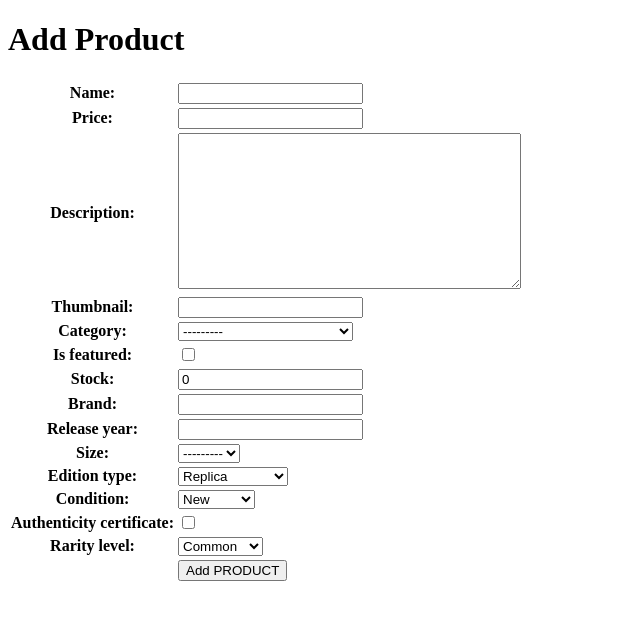
After one commit to nadilasl/football-collectibles, a Django app: page /create-product/ in a window 1280 px wide. The commit adds this page. Shown: the top 620 px of the page, without its empty margins (0-640 px from the left). Run offline with Django 5.2, Linux system fonts and the light colour scheme.

Commit message:
menyelesaikan tugas 3

```diff
--- a/football_collectibles/settings.py
+++ b/football_collectibles/settings.py
@@ -31,6 +31,9 @@ DEBUG = True
 
 ALLOWED_HOSTS = ["localhost", "127.0.0.1", "nadila-salsabila-footballcollectibles.pbp.cs.ui.ac.id"]
 
+CSRF_TRUSTED_ORIGINS = [
+    "https://nadila-salsabila-footballcollectibles.pbp.cs.ui.ac.id"
+]
 
 # Application definition
 
@@ -59,7 +62,7 @@ ROOT_URLCONF = 'football_collectibles.urls'
 TEMPLATES = [
     {
         'BACKEND': 'django.template.backends.django.DjangoTemplates',
-        'DIRS': [],
+        'DIRS': [BASE_DIR / 'templates'],
         'APP_DIRS': True,
         'OPTIONS': {
             'context_processors': [
--- /dev/null
+++ b/main/forms.py
@@ -0,0 +1,10 @@
+from django.forms import ModelForm
+from main.models import Product
+
+class ProductForm(ModelForm):
+    class Meta:
+        model = Product
+        fields = ["name", "price", "description", "thumbnail", "category", "is_featured"
+                  ,"stock", "brand", "release_year", "size", "edition_type", "condition",
+                  "authenticity_certificate", "rarity_level"
+                ]
--- a/main/models.py
+++ b/main/models.py
@@ -57,3 +57,10 @@ class Product(models.Model):
     # is_featured apakah produk ini adalah produk unggulan
     # blank artinya bisa dikonsongkan saat input
     # null boleh menyimpan NULL
+
+# employee : name (max 255 karakter), age(bulat integer), persona(teks panjang gabole pake charfield)
+
+class Employee(models.Model):
+    name = models.CharField(max_length=255)
+    age = models.IntegerField()
+    persona = models.TextField()
--- /dev/null
+++ b/main/templates/create_product.html
@@ -0,0 +1,18 @@
+{% extends 'base.html' %}
+{% block content %}
+<h1>Add Product</h1>
+
+<form method="POST">
+  {% csrf_token %}
+  <table>
+    {{ form.as_table }}
+    <tr>
+      <td></td>
+      <td>
+        <input type="submit" value="Add PRODUCT" />
+      </td>
+    </tr>
+  </table>
+</form>
+
+{% endblock %}
--- a/main/urls.py
+++ b/main/urls.py
@@ -1,8 +1,17 @@
 from django.urls import path
-from main.views import show_main
+from main import views
+from main.views import show_main, create_product, show_product, show_xml, show_json, show_xml_by_id, show_json_by_id
 
 app_name = 'main'
 
 urlpatterns = [
     path('', show_main, name='show_main'),
+    path('employee/', views.add_employee, name='add_employee'),
+    path('show/', views.show_employee, name='show_employee'),
+    path('create-product/', create_product, name='create_product'),
+    path('product/<str:id>/', show_product, name='show_product'),
+    path('xml/', show_xml, name='show_xml'),
+    path('json/', show_json, name='show_json'),
+    path('xml/<str:product_id>/', show_xml_by_id, name='show_xml_by_id'),
+    path('json/<str:product_id>/', show_json_by_id, name='show_json_by_id'),
 ]
--- a/main/views.py
+++ b/main/views.py
@@ -1,11 +1,84 @@
-from django.shortcuts import render
+from django.http import HttpResponse
+from django.core import serializers
+from django.shortcuts import render, redirect, get_object_or_404
+from main.models import Employee
+from main.forms import ProductForm
+from main.models import Product
 
 # Create your views here.
 def show_main(request):
+    product_list = Product.objects.all()
+
     context = {
         'nama_aplikasi' : 'Football Collectibles',
         'name': 'Nadila Salsabila Fauziyyah',
-        'class': 'PBP E'
+        'class': 'PBP E',
+        'product_list': product_list # mengambil seluruh objek Produk yg tersimapn pd database
     }
 
     return render(request, "main.html", context)
+
+# add employee, bebas sesuai user input
+def add_employee(request):
+    new_employee = Employee.objects.create(
+        name = "Nadila",
+        age = 20,
+        persona = "Mahasiswaaaaaaaa"
+    )
+
+    return HttpResponse(200)
+
+def show_employee(request):
+    employee = Employee.objects.all()
+    context = {
+        "employees" : employee,
+    }
+
+    return render(request, "add_employee.html", context)
+
+# menghasilkan form yg dapat menambahkan data Product secara otomatis ketika data di submit dari form
+def create_product(request):
+    form = ProductForm(request.POST or None)
+
+    if form.is_valid() and request.method == "POST":
+        form.save()
+        return redirect('main:show_main')
+
+    context = {'form': form}
+    return render(request, "create_product.html", context)
+
+def show_product(request, id):
+    product = get_object_or_404(Product, pk=id) #untuk ambil objek Product berdasarkan pk
+    # kalo ga ketemu return halaman 404
+
+    context = {
+        'product': product
+    }
+
+    return render(request, "product_detail.html", context)
+
+def show_xml(request):
+     product_list = Product.objects.all()
+     xml_data = serializers.serialize("xml", product_list)
+     return HttpResponse(xml_data, content_type="application/xml")
+
+def show_json(request):
+    product_list = Product.objects.all()
+    json_data = serializers.serialize("json", product_list)
+    return HttpResponse(json_data, content_type="application/json")
+
+def show_xml_by_id(request, product_id):
+    try:
+        product_item = Product.objects.filter(pk=product_id)
+        xml_data = serializers.serialize("xml", product_item)
+        return HttpResponse(xml_data, content_type="application/xml")
+    except Product.DoesNotExist:
+        return HttpResponse(status=404)
+
+def show_json_by_id(request, product_id):
+    try:
+        product_item = Product.objects.filter(pk=product_id)
+        json_data = serializers.serialize("json", product_item)
+        return HttpResponse(json_data, content_type="application/json")
+    except Product.DoesNotExist:
+            return HttpResponse(status=404)
--- /dev/null
+++ b/templates/base.html
@@ -0,0 +1,13 @@
+{% load static %}
+<!DOCTYPE html>
+<html lang="en">
+<head>
+    <meta charset="UTF-8" />
+    <meta name="viewport" content="width=device-width, initial-scale=1.0" />
+    {% block meta %} {% endblock meta %}
+</head>
+
+<body>
+    {% block content %} {% endblock content %}
+</body>
+</html>
```
Also changed, not shown: main/templates/add_employee.html (added, +10 -0 lines), main/templates/main.html (+46 -3 lines), main/templates/product_detail.html (added, +35 -0 lines), main/migrations/0002_employee.py (added).
